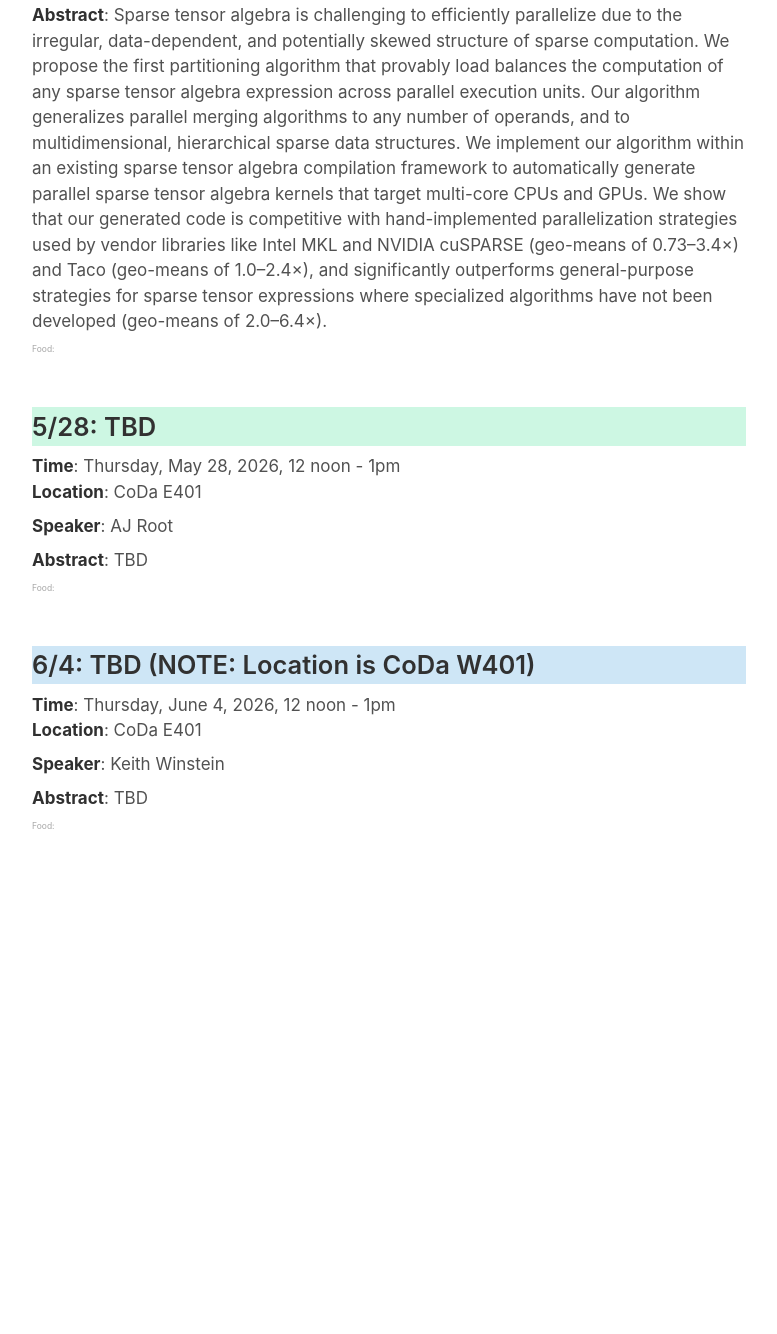
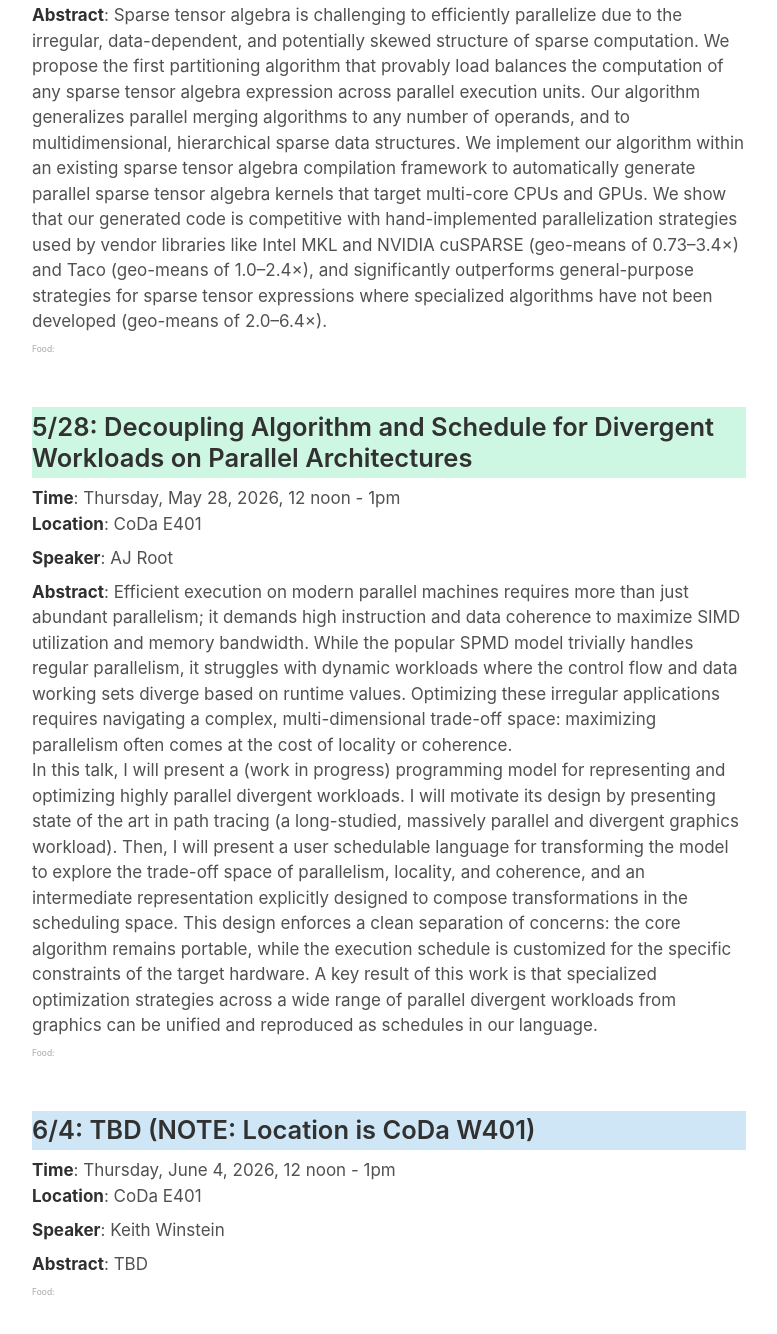
Before and after one commit to software-research-lunch/software-research-lunch.github.io, a Jekyll site: the page built from index.html, in a window 1280 px wide and 1400 px high, scrolled down 4129 px. Shown: the top 1334 px of the window, without its empty margins (251-1028 px from the left). Built offline with Jekyll 4.4.1, drawn with Linux system fonts in a browser that asks for light colours; before the commit the page ends 5064 px from its top, so only the background shows below that.

Commit message:
_data: add AJ's talk info

```diff
--- a/_data/schedule.yml
+++ b/_data/schedule.yml
@@ -78,10 +78,12 @@ In addition to his PhD research, Anand has contributed to several projects in ma
       speaker: "Atharva Chougule"
       bio: "Atharva Chougule is a first-year master's student at Stanford University, advised by Fredrik Kjolstad in the Compilers Group. His interests broadly include compilers and parallel programming, and his recent research has focused on compiling sparse tensor algebra for parallel systems."
     - date: "2026-5-28"
-      abstract: "TBD"
-      title: "TBD"
+      abstract: "Efficient execution on modern parallel machines requires more than just abundant parallelism; it demands high instruction and data coherence to maximize SIMD utilization and memory bandwidth. While the popular SPMD model trivially handles regular parallelism, it struggles with dynamic workloads where the control flow and data working sets diverge based on runtime values. Optimizing these irregular applications requires navigating a complex, multi-dimensional trade-off space: maximizing parallelism often comes at the cost of locality or coherence.
+
+In this talk, I will present a (work in progress) programming model for representing and optimizing highly parallel divergent workloads. I will motivate its design by presenting state of the art in path tracing (a long-studied, massively parallel and divergent graphics workload). Then, I will present a user schedulable language for transforming the model to explore the trade-off space of parallelism, locality, and coherence, and an intermediate representation explicitly designed to compose transformations in the scheduling space. This design enforces a clean separation of concerns: the core algorithm remains portable, while the execution schedule is customized for the specific constraints of the target hardware. A key result of this work is that specialized optimization strategies across a wide range of parallel divergent workloads from graphics can be unified and reproduced as schedules in our language."
+      title: "Decoupling Algorithm and Schedule for Divergent Workloads on Parallel Architectures"
       speaker: "AJ Root"
-      bio: "TBD"
+      bio: "AJ is a fourth year PhD student advised by Fred Kjolstad and collaborating closely with Kayvon Fatahalian. He works on compilers for high-performance irregular computing (e.g., sparse array programming and path tracing).  He enjoys designing programming languages that enable portable expression of irregular computations and acceleration specification languages with associated optimizing compilers to specialize to concrete data structures and architectures."
     - date: "2026-6-4"
       abstract: "TBD"
       title: "TBD (NOTE: Location is CoDa W401)"
```
